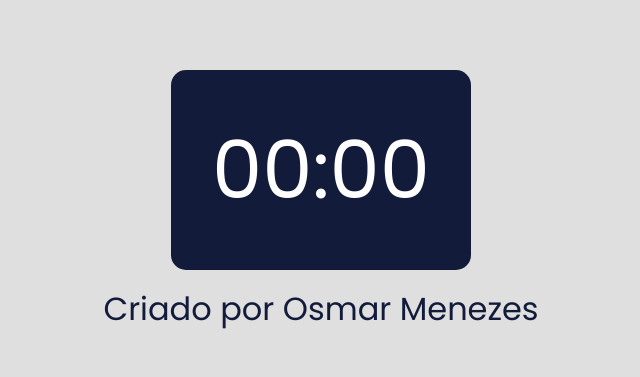
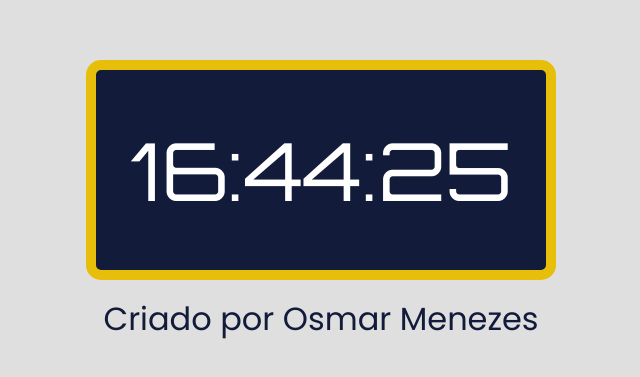
Before and after one commit to menezesosmar/relogio-digital-js, a plain HTML site: page index.html in a window 1280 px wide. Shown: the part 199-576 px from the top of the page, without its empty margins (319-959 px from the left). Drawn offline with Linux system fonts and the light colour scheme.

Commit message:
Finalização do Relógio.

```diff
--- a/index.html
+++ b/index.html
@@ -5,14 +5,19 @@
   <meta name="viewport" content="width=device-width, initial-scale=1.0">
   <link rel="stylesheet" href="./styles/styles.css">
   <style>
-  @import url('https://fonts.googleapis.com/css2?family=Poppins:ital,wght@0,100;0,200;0,300;0,400;0,500;0,600;0,700;0,800;0,900;1,100;1,200;1,300;1,400;1,500;1,600;1,700;1,800;1,900&display=swap');
+  @import url('https://fonts.googleapis.com/css2?family=Orbitron:wght@400..900&family=Poppins:ital,wght@0,100;0,200;0,300;0,400;0,500;0,600;0,700;0,800;0,900;1,100;1,200;1,300;1,400;1,500;1,600;1,700;1,800;1,900&display=swap');
+  </style>
+
+  <style>
+  @import url('https://fonts.googleapis.com/css2?family=Orbitron:wght@400..900&family=Poppins:ital,wght@0,100;0,200;0,300;0,400;0,500;0,600;0,700;0,800;0,900;1,100;1,200;1,300;1,400;1,500;1,600;1,700;1,800;1,900&display=swap');
   </style>
   <title>Relógio Digital</title>
 </head>
 <body>
   <div class="relogio">
-    <div class="display-relogio">00:00</div>
+    <div class="display-relogio">00:00:00</div>
     <footer>Criado por Osmar Menezes</footer>
   </div>
+  <script src="./scripts/scripts.js"></script>
 </body>
 </html>
--- a/scripts/scripts.js
+++ b/scripts/scripts.js
@@ -0,0 +1,19 @@
+function atualizarTempo (){
+  let display = document.querySelector(".display-relogio");
+  let agora = new Date();
+  let horario = corrigirHorario(agora.getHours()) + ':'
+  + corrigirHorario(agora.getMinutes()) + ':'
+  + corrigirHorario(agora.getSeconds());
+
+  display.textContent = horario;
+}
+
+function corrigirHorario (numero){
+  if(numero <10){
+    numero = '0' + numero;
+  }
+
+  return numero;
+}
+atualizarTempo();
+setInterval(atualizarTempo, 1000);
--- a/styles/styles.css
+++ b/styles/styles.css
@@ -2,7 +2,6 @@
   margin: 0;
   padding: 0;
   background-color: #dfdfdf;
-  font-family: Poppins, sans-serif;
 }
 
 .relogio {
@@ -15,17 +14,20 @@
 
 .display-relogio {
   background-color: #121b3a;
-  width: 300px;
+  width: 450px;
   height: 200px;
   text-align: center;
   line-height: 200px;
   border-radius: 15px;
+  border: 10px solid #e7be09;
   color: #ffff;
   font-size: 5rem;
+  font-family: Orbitron, sans-serif;
 }
 
 footer {
   font-size: 2rem;
   margin-top: 15px;
   color: #121b3a;
+  font-family: Poppins, sans-serif;
 }
```
